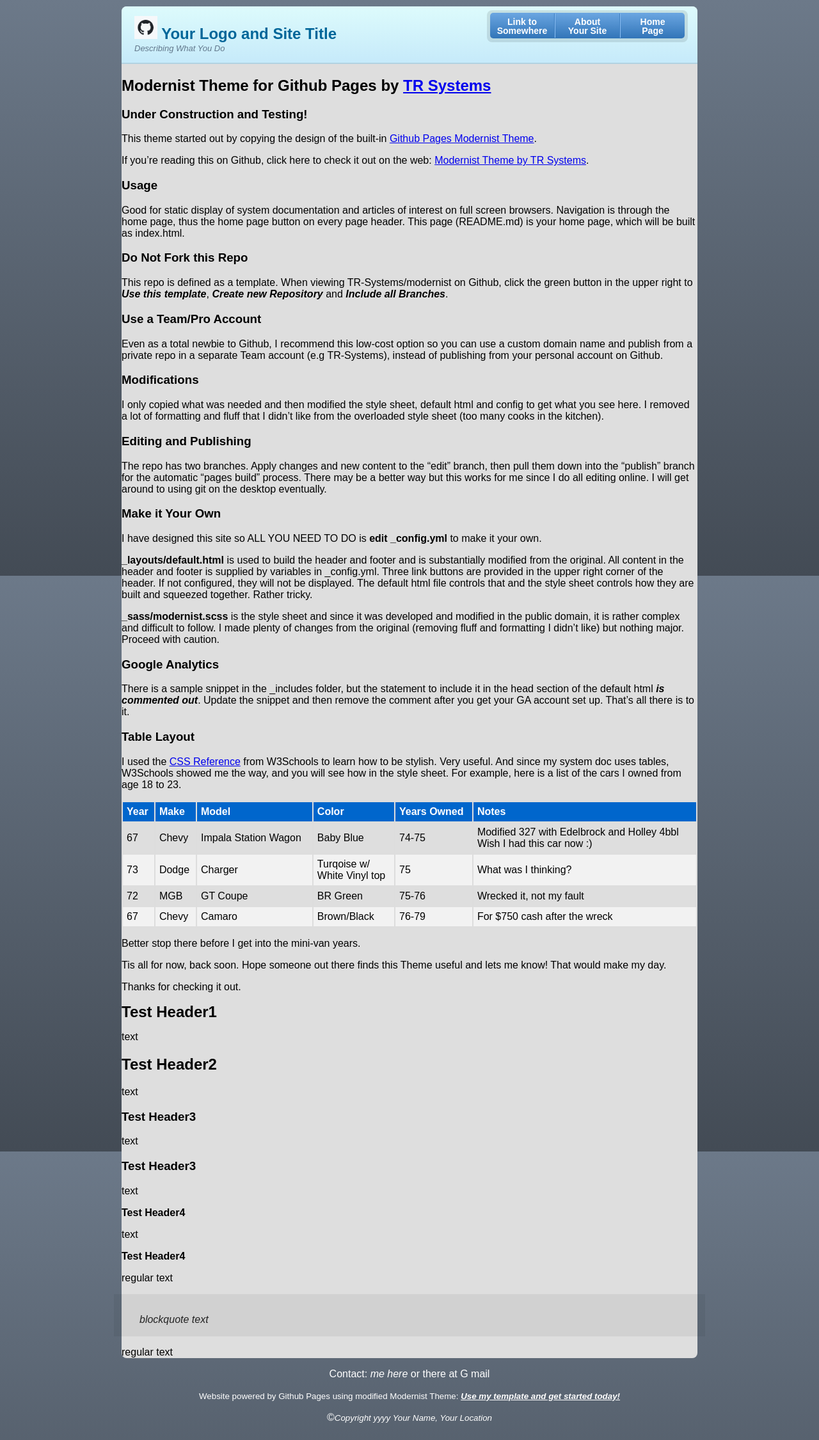
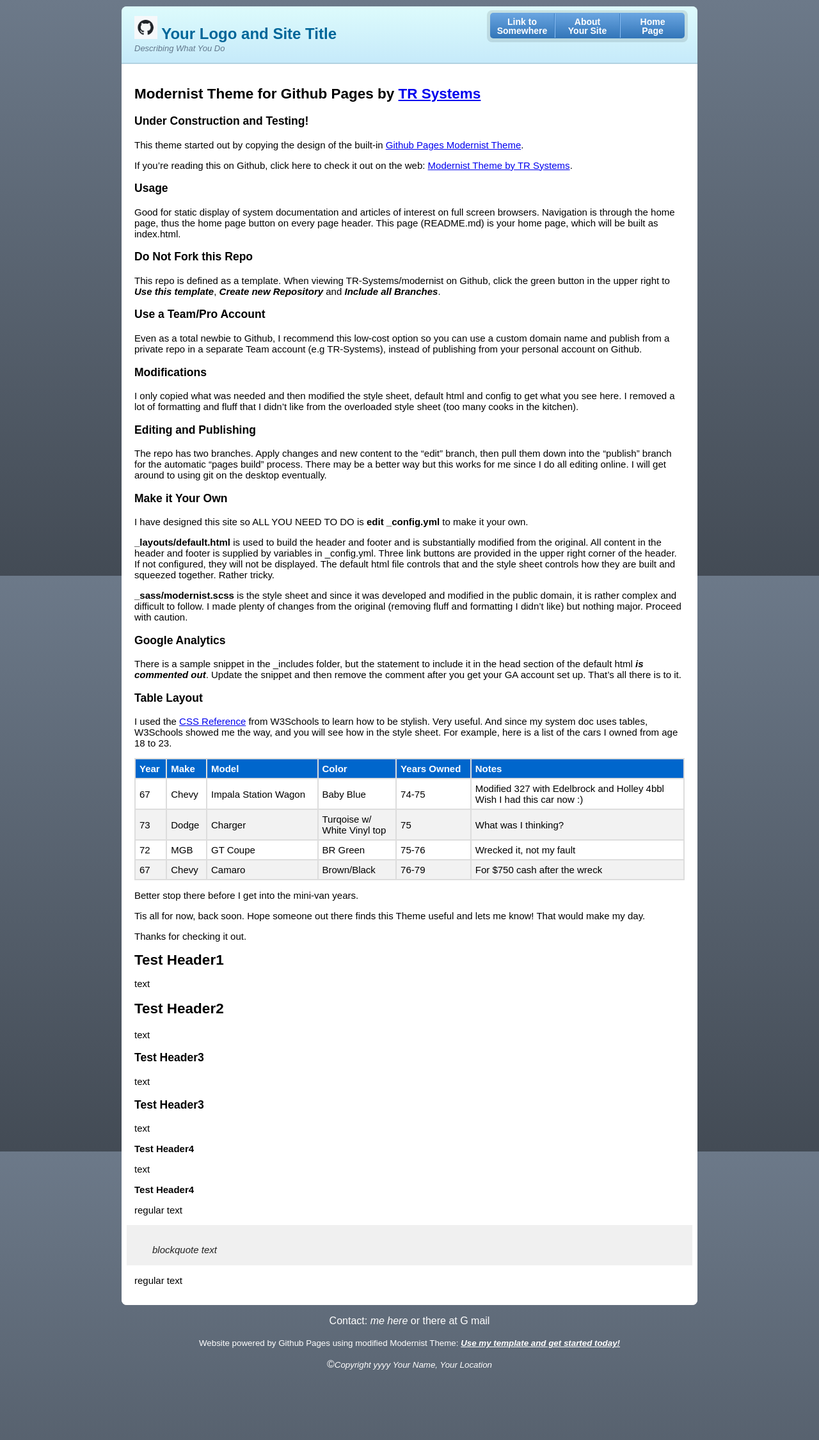
Before and after one commit to TR-Systems/modernist, a Jekyll site: the page built from README.md, in a window 1280 px wide. Shown: the whole page at 64% size. Built offline with Jekyll 4.4.1, drawn with Linux system fonts in a browser that asks for light colours; our own code applies the rules of GitHub Pages for plain Markdown files; after the commit the page ends 2168 px from its top, so only the background shows below that.

Commit message:
Update modernist.scss put section setting back

```diff
--- a/_sass/modernist.scss
+++ b/_sass/modernist.scss
@@ -17,11 +17,6 @@
   margin: 0 auto;
   background: #DEDEDE; /* Dark Gray */
   border-radius: 8px;
-}
-
-/* Is default */
-header, section, footer {
-  display: block;
 }
 
 header {
@@ -143,6 +138,16 @@
     font-weight: bold;
     text-decoration: underline;
   }
+}
+
+/* ????????????????????? */
+section {
+  padding:15px 20px;
+  font-size:15px;
+  border-top:1px solid #fff;
+  background:#FFFFFF;
+  border-radius: 0 0 8px 8px;
+  position:relative;
 }
 
 h1 {
```
